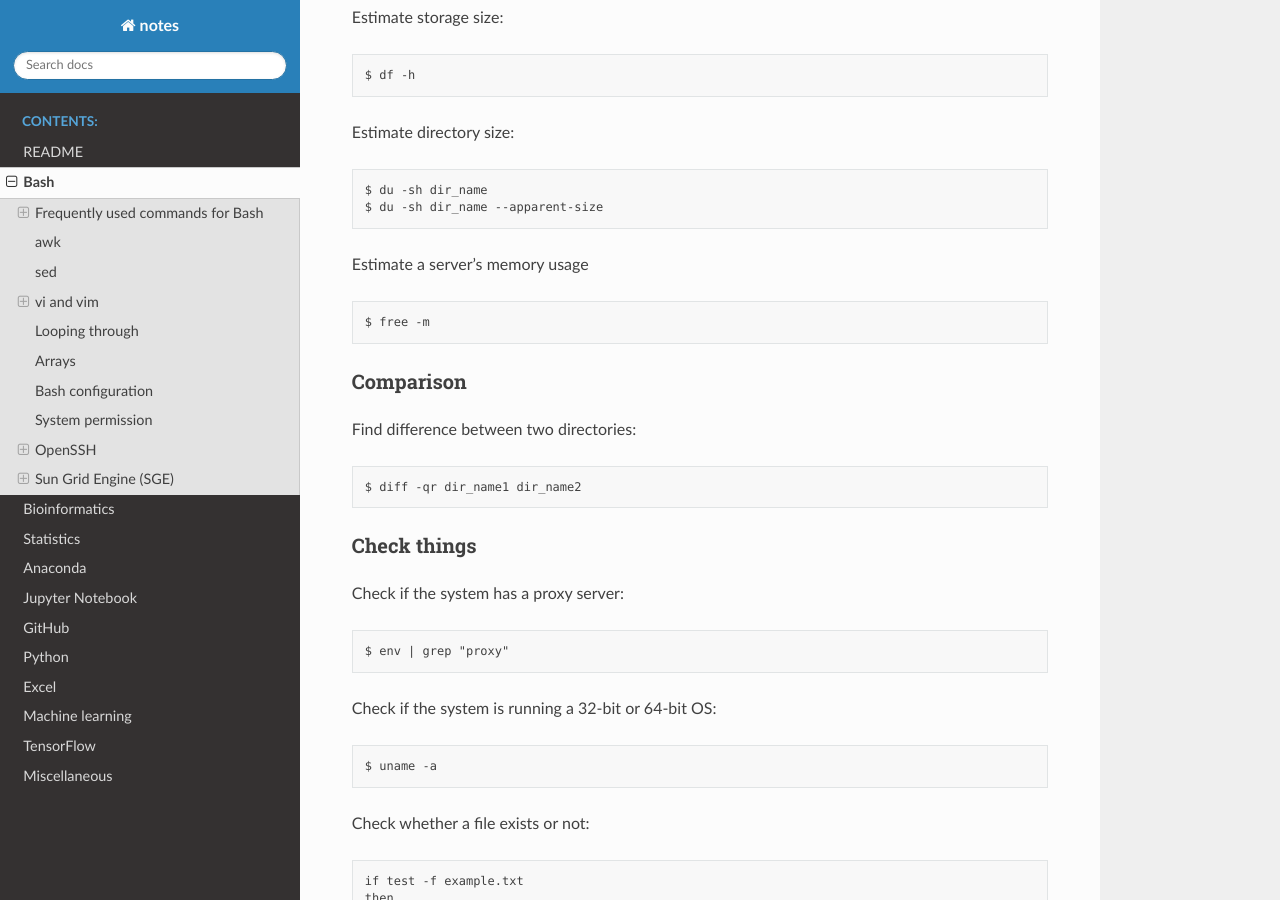
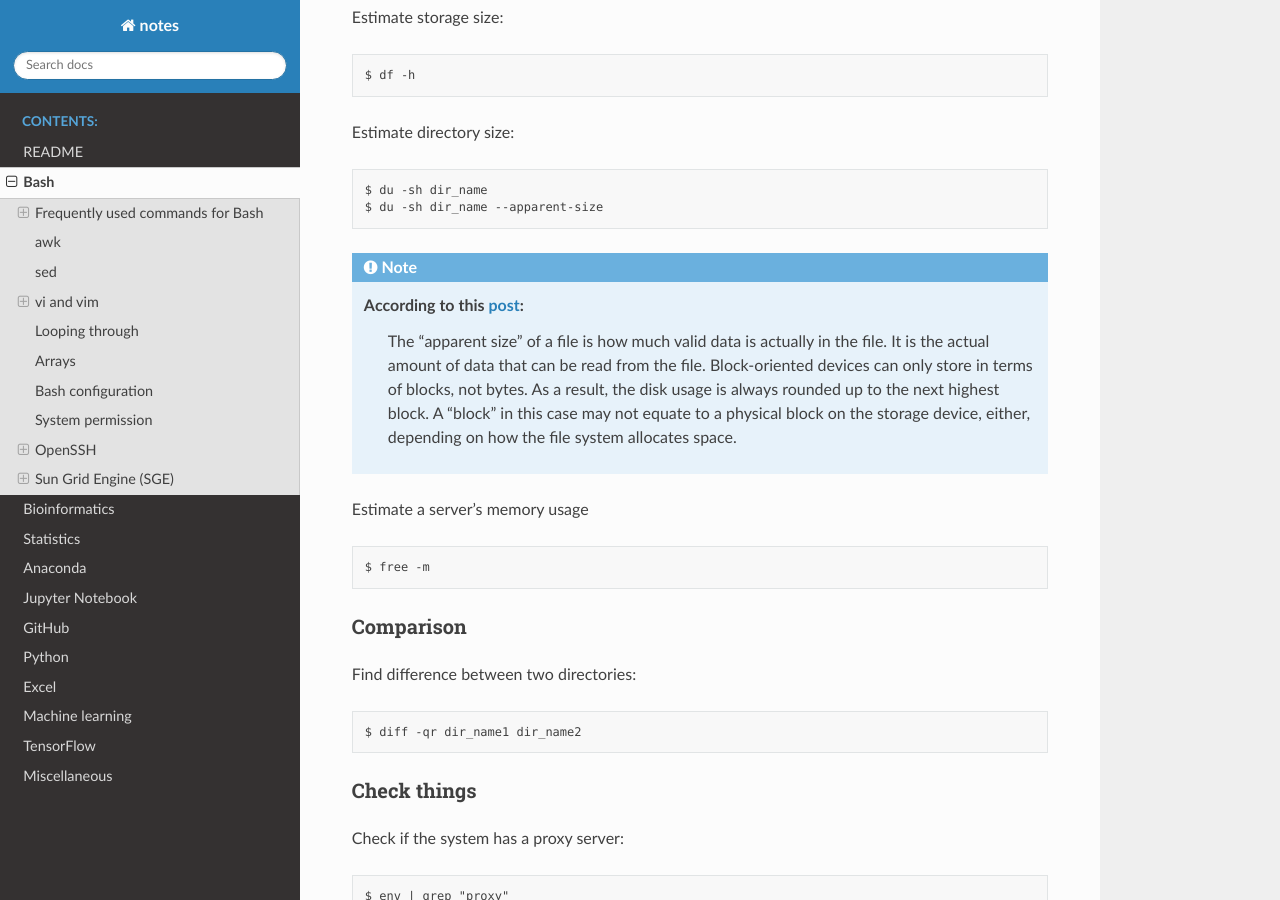
Before and after one commit to sbslee/notes, a Sphinx documentation site: the page built from docs/bash.rst, in a window 1280 px wide and 900 px high, scrolled down 1887 px. Built offline with Sphinx 7.4.7 and the Read the Docs theme 2.0.0, drawn with Linux system fonts in a browser that asks for light colours; some of the changed lines change nothing that is shown.

Commit message:
Update bash.rst

```diff
--- a/docs/bash.rst
+++ b/docs/bash.rst
@@ -105,9 +105,9 @@ Estimate directory size:
     $ du -sh dir_name
     $ du -sh dir_name --apparent-size
 
-.. note:
-
-    According to this `post <https://unix.stackexchange.com/questions/173947/du-s-apparent-size-vs-du-s>`__: The "apparent size" of a file is how much valid data is actually in the file. It is the actual amount of data that can be read from the file. Block-oriented devices can only store in terms of blocks, not bytes. As a result, the disk usage is always rounded up to the next highest block. A "block" in this case may not equate to a physical block on the storage device, either, depending on how the file system allocates space.
+.. note::
+    According to this `post <https://unix.stackexchange.com/questions/173947/du-s-apparent-size-vs-du-s>`__:
+        The "apparent size" of a file is how much valid data is actually in the file. It is the actual amount of data that can be read from the file. Block-oriented devices can only store in terms of blocks, not bytes. As a result, the disk usage is always rounded up to the next highest block. A "block" in this case may not equate to a physical block on the storage device, either, depending on how the file system allocates space.
 
 Estimate a server's memory usage
 
```
